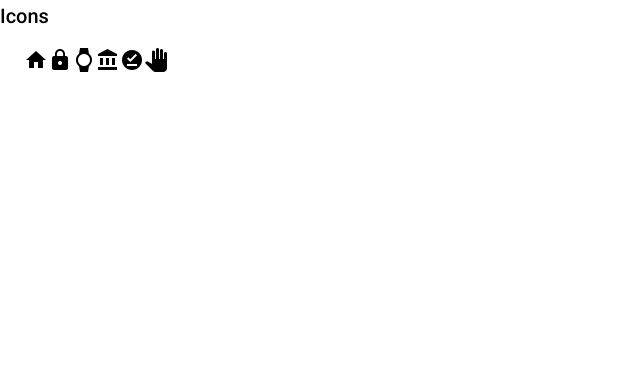
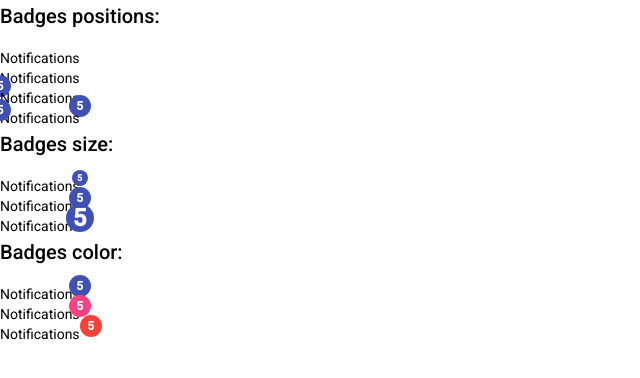
Before and after one commit to ItzhakVilensky/material-demo, an Angular app in the folder material/: page / in a window 1280 px wide. Shown: the top 378 px of the page, without its empty margins (0-640 px from the left). Built offline with nearby package versions, Linux system fonts and the light colour scheme.

Commit message:
Badges + MatBadgeModule

```diff
--- a/material/src/app/app.component.html
+++ b/material/src/app/app.component.html
@@ -1,5 +1,7 @@
 <!-- <button mat-button>mat-button</button>
 <button mat-raised-button>mat-raised-button</button> -->
+
+
 
 <!-- <br>
 <div class="mat-display-4">class="mat-display-4"</div>
@@ -24,6 +26,9 @@
   <h4>This is heading for h4</h4>
 </div> -->
 
+
+
+
 <!--
 <br>
 <br>
@@ -31,7 +36,6 @@
 <button mat-raised-button>mat-raised-button</button>
 <button mat-flat-button>mat-flat-button</button>
 <button mat-stroked-button>mat-stroked-button</button>
-
 <br>
 <br>
 <div>
@@ -40,7 +44,6 @@
   <button mat-fab>fab</button>
   <button mat-mini-fab>mini</button>
 </div>
-
 <br>
 <br>
 <div>
@@ -66,6 +69,9 @@
   <button color="warn" disableRipple mat-raised-button>class="warn"</button>
 </div> -->
 
+
+
+
 <!-- <br>
 <br>
 <div class="mat-body-2">
@@ -82,6 +88,9 @@
   {{ toggleGroup.value }}
 </div> -->
 
+
+
+<!--
 <div class="mat-headline">
   <p class="mat-title">Icons</p>
 
@@ -92,4 +101,40 @@
   <mat-icon>account_balance</mat-icon>
   <mat-icon>offline_pin</mat-icon>
   <mat-icon>pan_tool</mat-icon>
+</div> -->
+
+
+
+<p class="mat-title">Badges positions:</p>
+<div>
+  <span [matBadge]="notifications" [matBadgeHidden]="notifications === 0">Notifications</span>
 </div>
+<div>
+  <span matBadge="5" matBadgePosition="below before">Notifications</span>
+</div>
+<div>
+  <span matBadge="5" matBadgePosition="below after">Notifications</span>
+</div>
+<div>
+  <span matBadge="5" matBadgePosition="above before">Notifications</span>
+</div>
+<p class="mat-title">Badges size:</p>
+<div>
+  <span matBadge="5" matBadgeSize="small">Notifications</span>
+</div>
+<div>
+  <span matBadge="5" matBadgeSize="medium">Notifications</span>
+</div>
+<div>
+  <span matBadge="5" matBadgeSize="large">Notifications</span>
+</div>
+<p class="mat-title">Badges color:</p>
+<div>
+  <span matBadge="5" matBadgeColor="primary">Notifications</span>
+</div>
+<div>
+  <span matBadge="5" matBadgeColor="accent">Notifications</span>
+</div>
+<div>
+  <span matBadge="5" matBadgeColor="warn" matBadgeOverlap="false">Notifications</span>
+</div>
--- a/material/src/app/app.component.ts
+++ b/material/src/app/app.component.ts
@@ -7,4 +7,5 @@ import { Component } from '@angular/core';
 })
 export class AppComponent {
   title = 'material';
+  notifications = 0;
 }
--- a/material/src/app/material/material.module.ts
+++ b/material/src/app/material/material.module.ts
@@ -2,11 +2,13 @@ import { NgModule } from '@angular/core';
 import { MatButtonModule } from '@angular/material/button';
 import { MatButtonToggleModule } from '@angular/material/button-toggle';
 import { MatIconModule } from '@angular/material/icon';
+import { MatBadgeModule } from '@angular/material/badge';
 
 const MaterialComponents = [
   MatButtonModule,
   MatButtonToggleModule,
-  MatIconModule
+  MatIconModule,
+  MatBadgeModule
 ];
 
 @NgModule({
```
